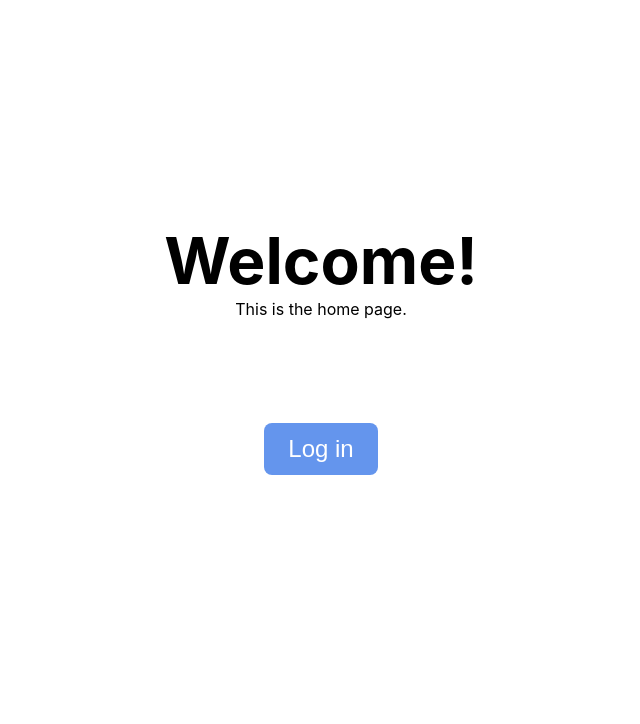
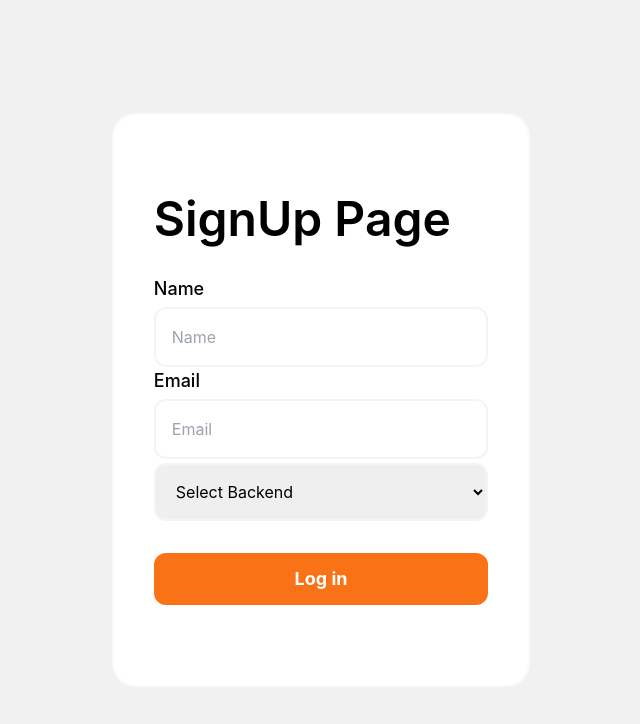
Before and after one commit to tanreaper/myecommerce-ui, a React (Create React App) app: page / in a window 1280 px wide. Shown: the top 724 px of the page, without its empty margins (319-959 px from the left). Built offline with nearby package versions, Linux system fonts and the light colour scheme.

Commit message:
Added new UI using Taiwind css by commenting the existing UI

```diff
--- a/src/App.js
+++ b/src/App.js
@@ -1,24 +1,45 @@
-import logo from './logo.svg';
-import { BrowserRouter, Route, Routes } from 'react-router-dom'
-import './App.css';
-import { useEffect, useState } from 'react'
-import Home from './home'
-import Login from './login'
+import React from 'react'
+import Signup from './Components/Signup'
 
-function App() {
-  const [loggedIn, setLoggedIn] = useState(false)
-  const [email, setEmail] = useState('')
+export default function App() {
+  return (
+    <div className='flex w-full h-screen'>
+      <div className="w-full flex items-center justify-center ">
+      <Signup/>
+      </div>
+      {/* <div className='hidden lg:flex relative w-1/2 h-full items-center justify-center bg-gray-200'>
+        <div className='w-60 h-60 bg-gradient-to-tr from-violet-500 to-pink-500 rounded-full animate-spin'/>
+        <div className='w-full h-1/2 absolute bottom-0 bg-white/10 backdrop-blur-lg'/>
+      </div> */}
 
-  return (
-    <div className="App">
-     <BrowserRouter>
-        <Routes>
-          <Route path="/" element={<Home email={email} loggedIn={loggedIn} setLoggedIn={setLoggedIn} />} />
-          <Route path="/login" element={<Login setLoggedIn={setLoggedIn} setEmail={setEmail} />} />
-        </Routes>
-      </BrowserRouter>
     </div>
-  );
+
+  )
 }
 
-export default App;
+
+
+// import logo from './logo.svg';
+// import { BrowserRouter, Route, Routes } from 'react-router-dom'
+// import './App.css';
+// import { useEffect, useState } from 'react'
+// import Home from './home'
+// import Login from './login'
+
+// function App() {
+//   const [loggedIn, setLoggedIn] = useState(false)
+//   const [email, setEmail] = useState('')
+
+//   return (
+//     <div className="App">
+//      <BrowserRouter>
+//         <Routes>
+//           <Route path="/" element={<Home email={email} loggedIn={loggedIn} setLoggedIn={setLoggedIn} />} />
+//           <Route path="/login" element={<Login setLoggedIn={setLoggedIn} setEmail={setEmail} />} />
+//         </Routes>
+//       </BrowserRouter>
+//     </div>
+//   );
+// }
+
+// export default App;
--- /dev/null
+++ b/src/Components/Signup.js
@@ -0,0 +1,76 @@
+import React, { useState } from 'react';
+import axios from 'axios';
+
+
+const Signup = () => {
+  const [name, setName] = useState('');
+  const [email, setEmail] = useState('');
+  const [backend, setBackend] = useState('');
+
+  const handleInputChange = (e) => {
+    const { name, value } = e.target;
+    if (name === 'name') {
+        setName(value);
+    } else if (name === 'email') {
+        setEmail(value);
+    }
+};
+
+  const handleSelectChange = (e)=>{
+    setBackend(e.target.value);
+  };
+
+  const onButtonClick = (e) => {
+    e.preventDefault();
+    if(backend === "python"){
+        console.log(name)
+        console.log(email)
+        var body = {
+            name : name,
+            email : email
+        }
+          axios({
+            method: 'POST',
+            url: 'http://127.0.0.1:5000/signup',
+            data: body
+
+        }).then(res => {
+            console.log(res)
+        }).catch(error => {
+            console.error('Error:', error);
+          });
+    }
+  }
+    return (
+
+            <div className='bg-white px-10 py-20 rounded-3xl border-2 border-gray-50'>
+                <p className='text-5xl font-semibold'>SignUp Page</p>
+                <div className='mt-8'>
+                    <div>
+                      <label className='text-lg font-medium'>Name</label>
+                        <input className='w-full border-2 border-gray-100 rounded-xl p-4 mt-1' type='text' name='name' value={name} onChange={handleInputChange} placeholder='Name' />
+                    </div>
+                    <div className='input'>
+                    <label className='text-lg font-medium'>Email</label>
+                        <input className='w-full border-2 border-gray-100 rounded-xl p-4 mt-1' type='email' name='email' value={email} onChange={handleInputChange} placeholder='Email' />
+                    </div>
+                </div>
+                <div>
+                    <select id='backendSelect' className='w-full border-2 border-gray-100 rounded-xl p-4 mt-1' value={backend} onChange={handleSelectChange}>
+                        <option value=''>Select Backend</option>
+                        <option value='python'>Python</option>
+                        <option value='go'>Go</option>
+                    </select>
+                </div>
+                <div className='submit-container' >
+                    <div className='mt-8 flex flex-col gap=-y-4'>
+                        {/* <button className='active:scale-[.98] active:duration-75 py-3 rounded-xl bg-orange-500 text-white text-lg font-bold' type='submit'>Submit</button> */}
+                        <input className={'active:scale-[.98] active:duration-75 py-3 rounded-xl bg-orange-500 text-white text-lg font-bold'} type="button" onClick={onButtonClick} value={'Log in'} />
+                    </div>
+                </div>
+            </div>
+
+    );
+};
+
+export default Signup;
--- a/src/index.css
+++ b/src/index.css
@@ -1,3 +1,26 @@
+@tailwind base;
+@tailwind components;
+@tailwind utilities;
+body {
+  margin: 0;
+  background: #f1f1f1f1;
+  font-family: -apple-system, BlinkMacSystemFont, 'Segoe UI', 'Roboto', 'Oxygen',
+    'Ubuntu', 'Cantarell', 'Fira Sans', 'Droid Sans', 'Helvetica Neue',
+    sans-serif;
+  -webkit-font-smoothing: antialiased;
+  -moz-osx-font-smoothing: grayscale;
+}
+
+code {
+  font-family: source-code-pro, Menlo, Monaco, Consolas, 'Courier New',
+    monospace;
+}
+
+/* @tailwind base;
+@tailwind components;
+@tailwind utilities;
+
+
 html,
 body {
   padding: 0;
@@ -50,4 +73,4 @@ input[type='button'] {
   font-size: 24px;
   border-radius: 8px;
   cursor: pointer;
-}
+} */
--- /dev/null
+++ b/tailwind.config.js
@@ -0,0 +1,8 @@
+/** @type {import('tailwindcss').Config} */
+module.exports = {
+  content: ["./src/**/*.{html,js}"],
+  theme: {
+    extend: {},
+  },
+  plugins: [],
+}
```
